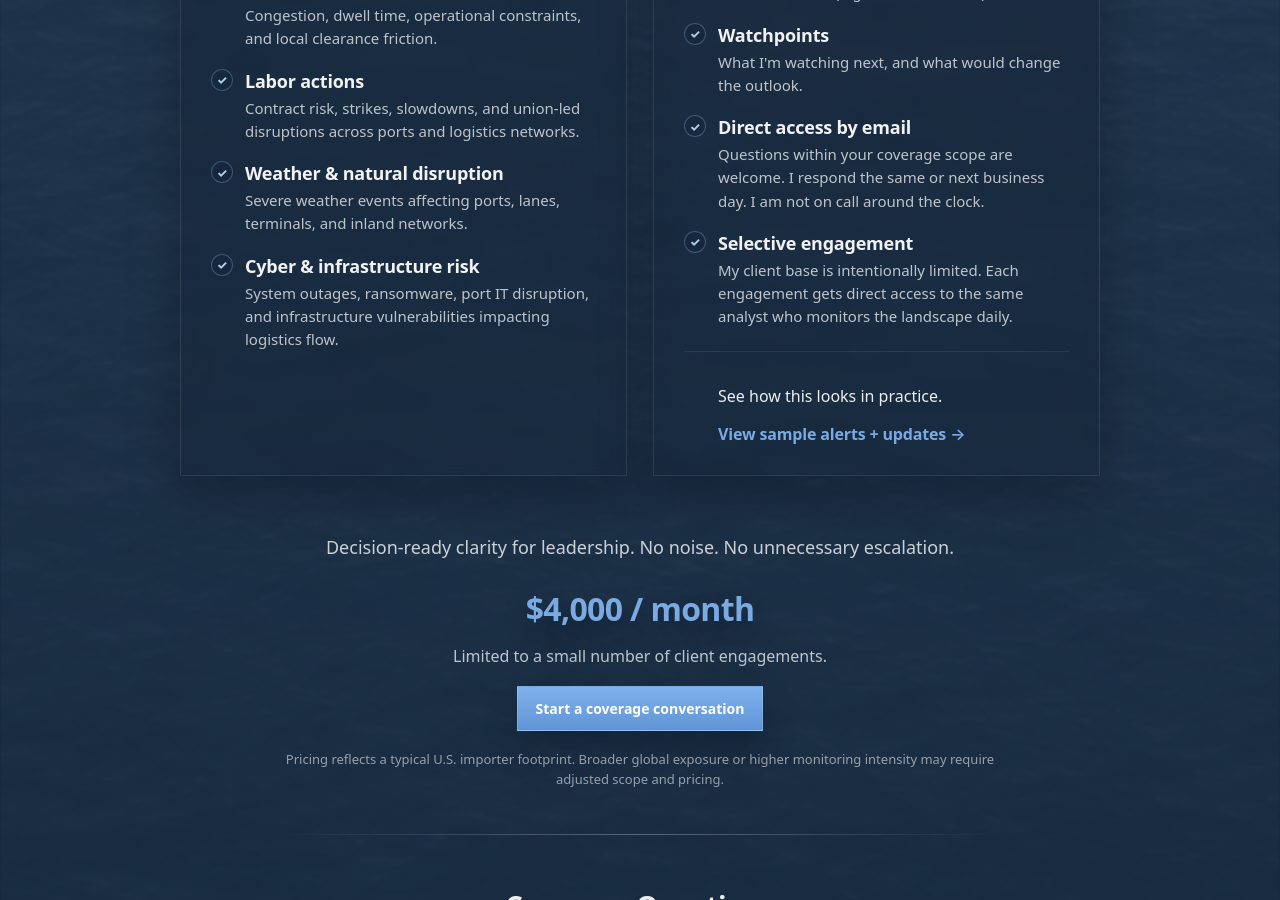
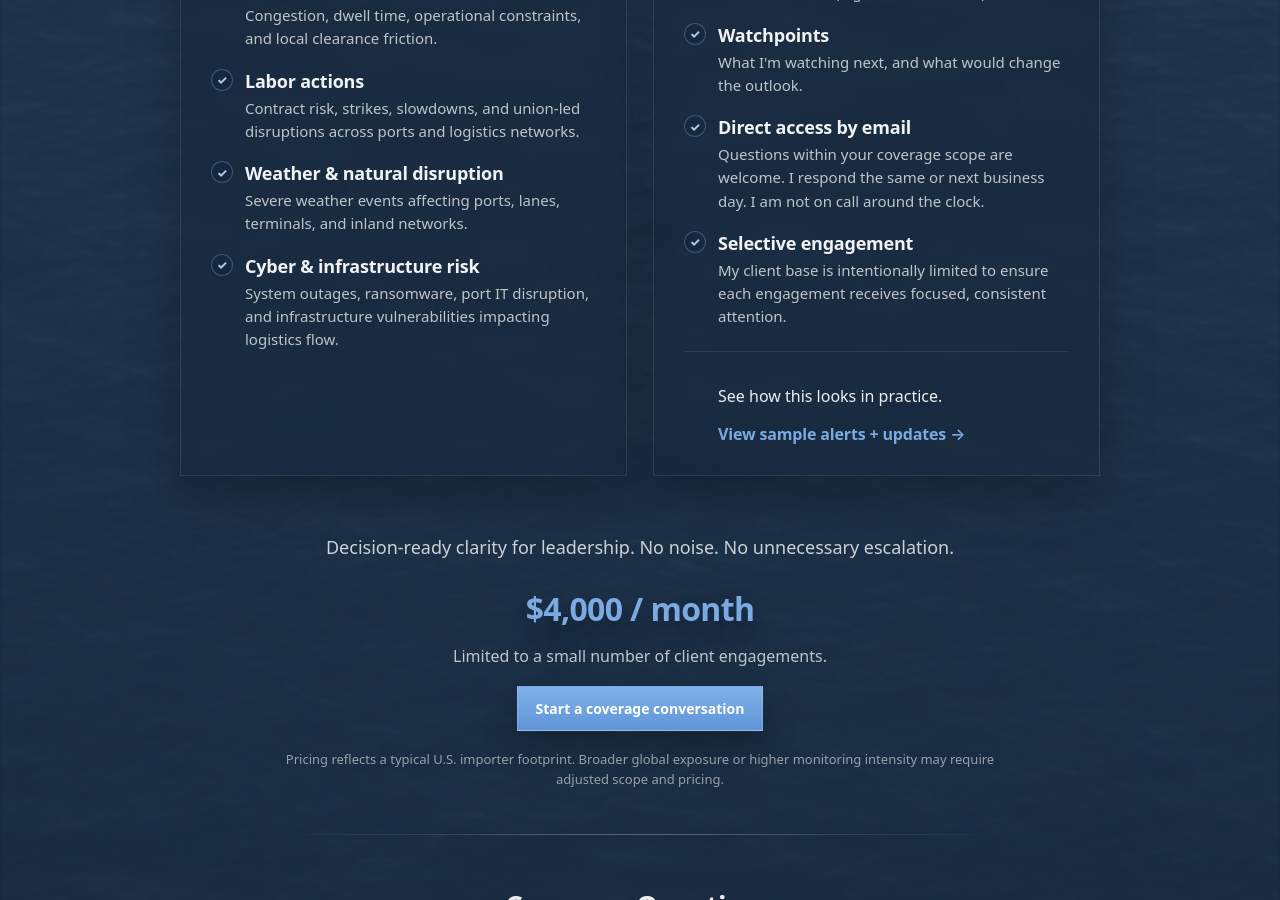
Before and after one commit to importrisk/import-risk-intelligence-site, a Jekyll site: the page built from method.html, in a window 1280 px wide and 900 px high, scrolled down 1425 px. Built offline with Jekyll 4.4.1, drawn with Linux system fonts in a browser that asks for light colours.

Commit message:
Update method.html

```diff
--- a/method.html
+++ b/method.html
@@ -176,7 +176,7 @@ css: /method.css?v=100
                 </li>
                 <li>
                   <strong>Selective engagement</strong>
-                  <span>My client base is intentionally limited. Each engagement gets direct access to the same analyst who monitors the landscape daily.</span>
+                  <span>My client base is intentionally limited to ensure each engagement receives focused, consistent attention.</span>
                 </li>
               </ul>
 
```
